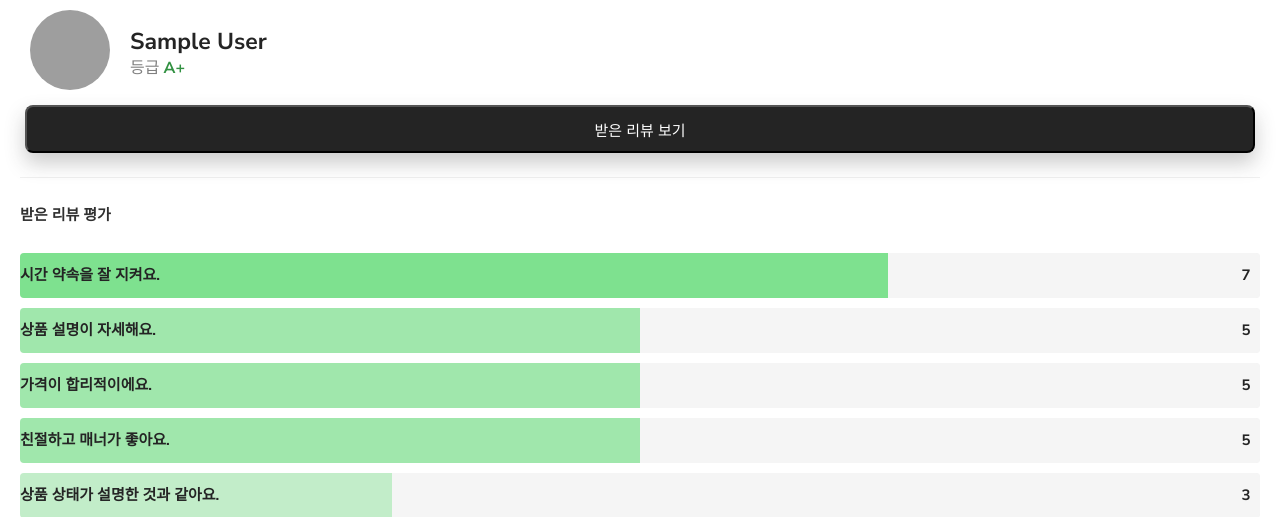
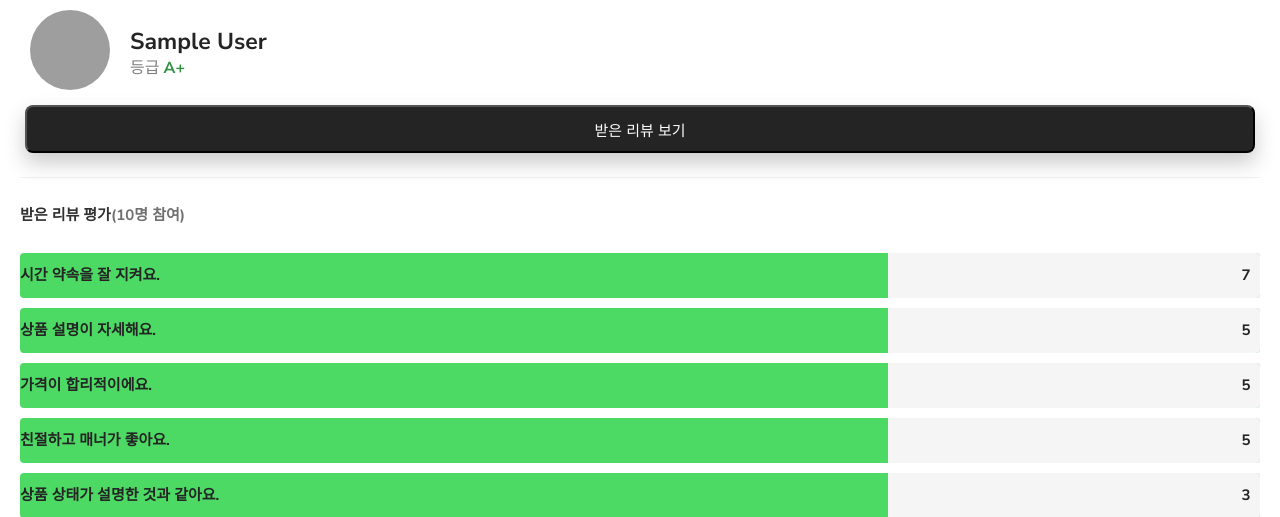
Before and after one commit to hajungIm/ong-market, a Flask app: page /keyword in a window 1280 px wide. Shown: the part 65-582 px from the top of the page. Run offline with Flask 3, Linux system fonts and the light colour scheme; the visitor is signed in with stand-in values (Sample User, id 1); data that the repository does not hold is empty; some libraries are stand-ins or nearby versions; grey boxes are pictures that could not be loaded.

Commit message:
keyword 최최종

```diff
--- a/templates/keyword.html
+++ b/templates/keyword.html
@@ -54,7 +54,7 @@
         >
           받은 리뷰 평가
         </div>
-        <div class="keyword_num" style="color: #707070; font-size: 15px; font-weight: 700">(<span class="keyword_number" style="color: #707070">10</span>명 참여)</div>
+        <div style="color: #707070; font-size: 15px; font-family: Nunito Sans; font-weight: 700; word-wrap: break-word">(<span class="total_review_number">10</span>명 참여)</div>
       </div>
 
       <div class="keyword_box">
```
